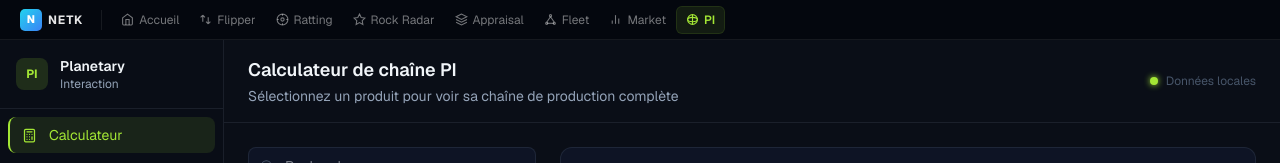
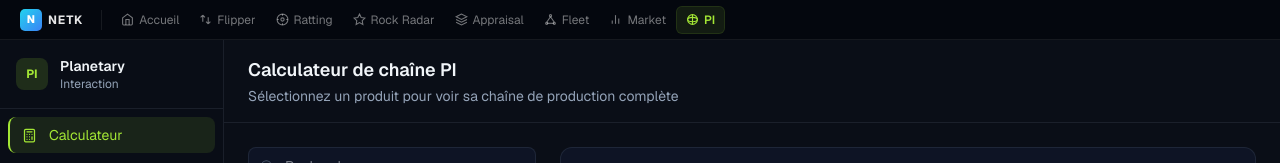
Before and after one commit to Vilguax/netk, a Next.js app in the folder apps/pi/: page / in a window 1280 px wide. Shown: the top 163 px of the page. Built offline with nearby package versions, Linux system fonts and the light colour scheme.

Commit message:
refactor: remove unused local data display from Header component

```diff
--- a/apps/pi/src/components/layout/Header.tsx
+++ b/apps/pi/src/components/layout/Header.tsx
@@ -22,15 +22,6 @@ export function Header({ title, subtitle }: HeaderProps) {
         )}
       </div>
 
-      <div className="flex items-center gap-2">
-        <div
-          className="w-2 h-2 rounded-full"
-          style={{ background: "var(--accent-lime)", boxShadow: "0 0 6px var(--accent-lime)" }}
-        />
-        <span className="text-xs" style={{ color: "var(--text-muted)" }}>
-          Données locales
-        </span>
-      </div>
     </header>
   );
 }
```
